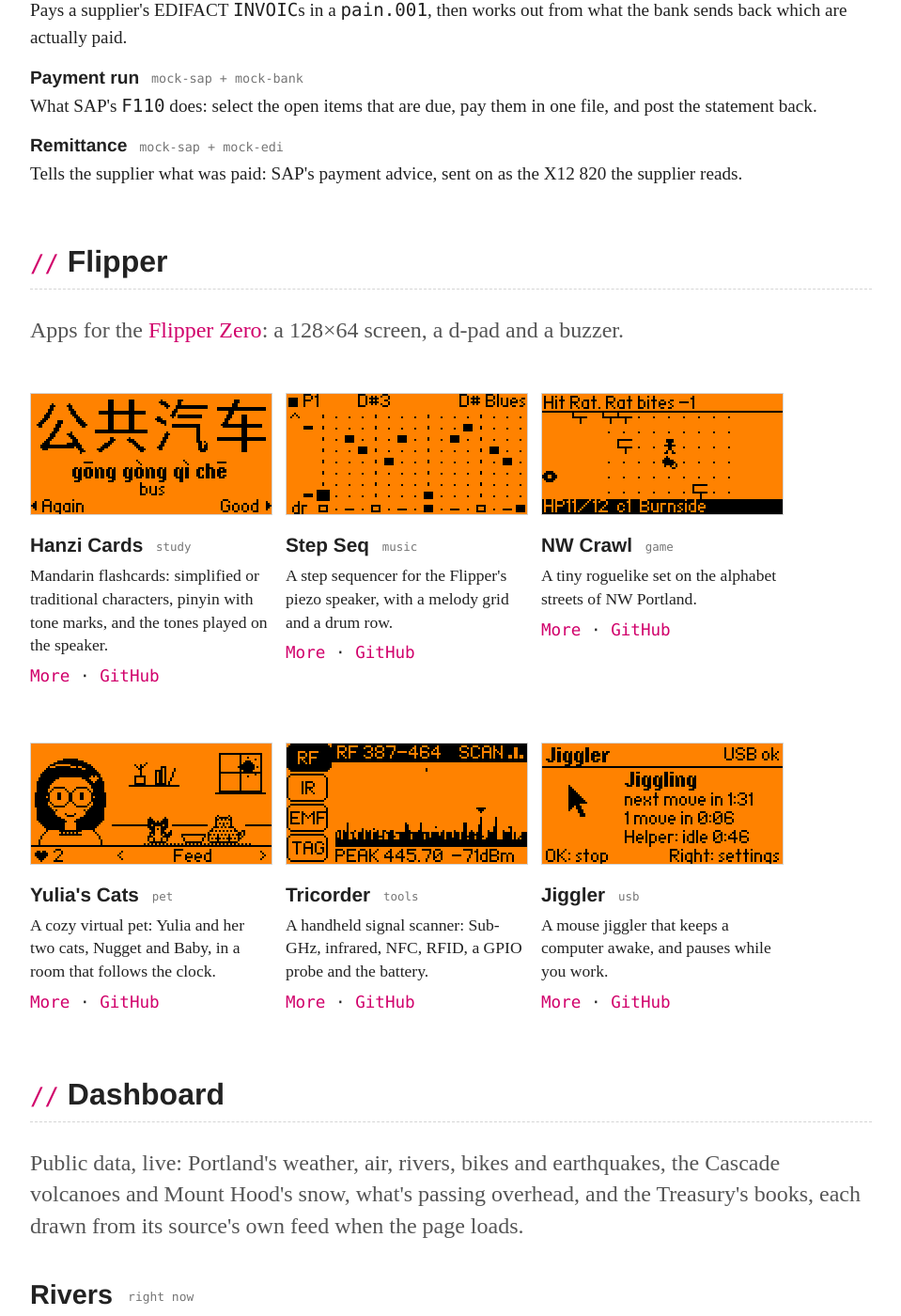
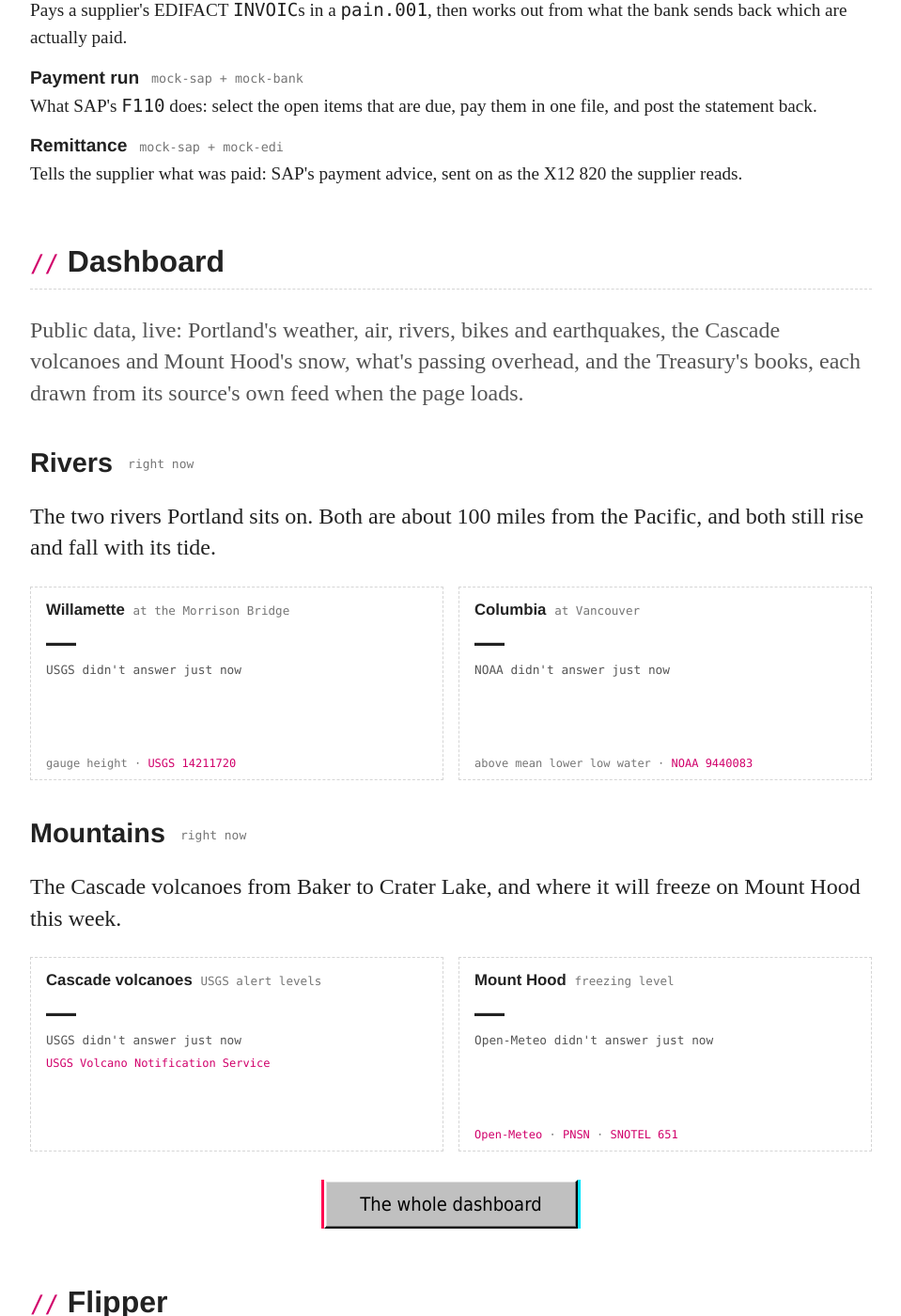
Before and after one commit to rseufert/rseufert.github.io, a Jekyll site: the page built from index.html, in a window 1280 px wide and 1400 px high, scrolled down 6858 px. Shown: the whole window at 94% size, without its empty margins (160-1119 px from the left). Built offline with Jekyll 4.4.1, drawn with Linux system fonts in a browser that asks for light colours; part of the change alters nothing that is shown; some of the changed text lies outside the part shown.

Commit message:
Finish the home page's mountains and the dashboard-before-Flipper order
The previous commit was meant to carry these and went up with only the
removal of js/rivers.js, which the live home page still loaded. This adds
js/home-dashboard.js, the Mountains block, the new section and menu order,
and their styles and notes.

Co-Authored-By: Claude Opus 5.5 <noreply@anthropic.com>

```diff
--- a/_layouts/default.html
+++ b/_layouts/default.html
@@ -16,8 +16,8 @@
 	    		<ul>
 	        		<!--<li><a href="/">Home</a></li>-->
 	        		<li><a href="/#projects">projects</a></li>
+	        		<li><a href="/dashboard/">dashboard</a></li>
 	        		<li><a href="/#flipper">flipper</a></li>
-	        		<li><a href="/dashboard/">dashboard</a></li>
 	        		<li><a href="/blog/">blog</a></li>
 	        		<li><a href="/media/">media</a></li>
 
--- a/css/main.css
+++ b/css/main.css
@@ -672,9 +672,9 @@ code {
     paint-order: stroke; stroke: var(--bg); stroke-width: 3px; stroke-linejoin: round;
 }
 
-/* The home page's rivers (index.html, js/rivers.js): two tiles, each a
-   level, which way it is heading, and a two-day sparkline in the faint ink
-   with the latest reading as an accent dot. */
+/* The home page's dashboard section (index.html, js/home-dashboard.js):
+   tiles, each a value, a note, and a sparkline in the faint ink with one
+   reading as an accent dot, or the volcanoes' alert levels as a list. */
 .rivers .river-tiles {
     display: grid;
     grid-template-columns: repeat(auto-fit, minmax(240px, 1fr));
@@ -712,3 +712,22 @@ code {
 .dash .status-label { fill: var(--soft); font: 11px var(--mono); }
 .dash .row-label { fill: var(--ink); font-size: 12px; }
 .dash .day.hover .row-label { font-weight: 600; }
+.rivers .spark .ref { fill: none; stroke: var(--faint); stroke-width: 1; }
+/* Alert levels are status colours, reserved for state, always beside the name. */
+.rivers .volcano-list ul {
+    list-style: none; padding: 0; margin: 12px 0 0;
+    /* Down the columns, so Washington's five are on the left and Oregon's on the right. */
+    display: grid; grid-template-columns: repeat(2, minmax(0, 1fr)); grid-template-rows: repeat(5, auto);
+    grid-auto-flow: column; gap: 3px 12px;
+    font: 0.8em/1.5 var(--mono); color: var(--soft);
+}
+.rivers .volcano-list strong { color: var(--ink); }
+.rivers .status-dot {
+    display: inline-block; width: 8px; height: 8px; border-radius: 50%;
+    margin-right: 7px; vertical-align: 0;
+}
+.rivers .status-good { background: #0ca30c; }
+.rivers .status-warning { background: #fab219; }
+.rivers .status-serious { background: #ec835a; }
+.rivers .status-critical { background: #d03b3b; }
+.rivers .status-none { background: var(--faint); }
--- a/index.html
+++ b/index.html
@@ -111,6 +111,57 @@ mock-einvoice --port 8100</code></pre>
 	</div><!-- /.project -->
 </section><!-- /.projects -->
 
+<section id="dashboard" class="projects rivers">
+	<h2>Dashboard</h2>
+	<p class="lede">Public data, live: Portland's weather, air, rivers, bikes and earthquakes, the Cascade volcanoes and Mount Hood's snow, what's passing overhead, and the Treasury's books, each drawn from its source's own feed when the page loads.</p>
+
+	<div class="project">
+		<h3><a href="/dashboard/#portland">Rivers</a> <span class="tag">right now</span></h3>
+		<p>The two rivers Portland sits on. Both are about 100 miles from the Pacific, and both still rise and fall with its tide.</p>
+		<div class="river-tiles">
+			<div class="river" id="river-willamette">
+				<div class="label">Willamette <span>at the Morrison Bridge</span></div>
+				<div class="value">&hellip;</div>
+				<div class="note"></div>
+				<div class="spark"></div>
+				<div class="readout" aria-live="polite"></div>
+				<p class="source">gauge height · <a href="https://waterdata.usgs.gov/monitoring-location/14211720/">USGS 14211720</a></p>
+			</div>
+			<div class="river" id="river-columbia">
+				<div class="label">Columbia <span>at Vancouver</span></div>
+				<div class="value">&hellip;</div>
+				<div class="note"></div>
+				<div class="spark"></div>
+				<div class="readout" aria-live="polite"></div>
+				<p class="source">above mean lower low water · <a href="https://tidesandcurrents.noaa.gov/stationhome.html?id=9440083">NOAA 9440083</a></p>
+			</div>
+		</div>
+	</div><!-- /.project -->
+
+	<div class="project">
+		<h3><a href="/dashboard/#mountains">Mountains</a> <span class="tag">right now</span></h3>
+		<p>The Cascade volcanoes from Baker to Crater Lake, and where it will freeze on Mount Hood this week.</p>
+		<div class="river-tiles">
+			<div class="river" id="mountain-volcanoes">
+				<div class="label">Cascade volcanoes <span>USGS alert levels</span></div>
+				<div class="value">&hellip;</div>
+				<div class="note"></div>
+				<div class="volcano-list"></div>
+				<p class="source"><a href="https://volcanoes.usgs.gov/hans-public/">USGS Volcano Notification Service</a></p>
+			</div>
+			<div class="river" id="mountain-hood">
+				<div class="label">Mount Hood <span>freezing level</span></div>
+				<div class="value">&hellip;</div>
+				<div class="note"></div>
+				<div class="spark"></div>
+				<div class="readout" aria-live="polite"></div>
+				<p class="source"><a href="https://open-meteo.com/">Open-Meteo</a> · <a href="https://pnsn.org/volcanoes/mount-hood">PNSN</a> · <a href="https://wcc.sc.egov.usda.gov/nwcc/site?sitenum=651">SNOTEL 651</a></p>
+			</div>
+		</div>
+		<p class="more"><a href="/dashboard/">The whole dashboard</a></p>
+	</div><!-- /.project -->
+</section><!-- /.dashboard -->
+
 <section id="flipper" class="projects flipper">
 	<h2>Flipper</h2>
 	<p class="lede">Apps for the <a href="https://flipperzero.one">Flipper Zero</a>: a 128&times;64 screen, a d-pad and a buzzer.</p>
@@ -154,34 +205,5 @@ mock-einvoice --port 8100</code></pre>
 		</div><!-- /.project -->
 	</div><!-- /.tiles -->
 </section><!-- /.flipper -->
-
-<section id="dashboard" class="projects rivers">
-	<h2>Dashboard</h2>
-	<p class="lede">Public data, live: Portland's weather, air, rivers, bikes and earthquakes, the Cascade volcanoes and Mount Hood's snow, what's passing overhead, and the Treasury's books, each drawn from its source's own feed when the page loads.</p>
-
-	<div class="project">
-		<h3><a href="/dashboard/#portland">Rivers</a> <span class="tag">right now</span></h3>
-		<p>The two rivers Portland sits on. Both are about 100 miles from the Pacific, and both still rise and fall with its tide.</p>
-		<div class="river-tiles">
-			<div class="river" id="river-willamette">
-				<div class="label">Willamette <span>at the Morrison Bridge</span></div>
-				<div class="value">&hellip;</div>
-				<div class="note"></div>
-				<div class="spark"></div>
-				<div class="readout" aria-live="polite"></div>
-				<p class="source">gauge height · <a href="https://waterdata.usgs.gov/monitoring-location/14211720/">USGS 14211720</a></p>
-			</div>
-			<div class="river" id="river-columbia">
-				<div class="label">Columbia <span>at Vancouver</span></div>
-				<div class="value">&hellip;</div>
-				<div class="note"></div>
-				<div class="spark"></div>
-				<div class="readout" aria-live="polite"></div>
-				<p class="source">above mean lower low water · <a href="https://tidesandcurrents.noaa.gov/stationhome.html?id=9440083">NOAA 9440083</a></p>
-			</div>
-		</div>
-		<p class="more"><a href="/dashboard/">The whole dashboard</a></p>
-	</div><!-- /.project -->
-</section><!-- /.dashboard -->
 <script src="/js/films.js" defer></script>
-<script src="/js/rivers.js" defer></script>
+<script src="/js/home-dashboard.js" defer></script>
--- /dev/null
+++ b/js/home-dashboard.js
@@ -0,0 +1,259 @@
+/* The home page's dashboard section (index.html, #dashboard): the two rivers
+   and the mountains, right now. Plain SVG, so the home page does not load D3
+   for a few small lines; the dashboard page has the rest.
+
+   Rivers: the Willamette at the Morrison Bridge (USGS) and the Columbia at
+   Vancouver (NOAA), each as its level, which way it is heading, and a
+   two-day sparkline. Mountains: the ten Cascade volcanoes' USGS alert
+   levels, and Mount Hood's freezing level for the week ahead against its
+   summit, with its earthquakes and snow. Each tile fails on its own. */
+(function () {
+    "use strict";
+
+    var TZ = "America/Los_Angeles";
+    var DAY = 864e5;
+    var NS = "http://www.w3.org/2000/svg";
+    var FT = 3.28084;
+    var HOOD = { lat: 45.374, lon: -121.695, summitFt: Math.round(3426 * 3.28084) };
+
+    function when(d) {
+        return new Date(d).toLocaleString("en-US", { timeZone: TZ, weekday: "short", hour: "numeric", minute: "2-digit" });
+    }
+    function feet(v) { return (v < 0 ? "−" : "") + Math.abs(v).toFixed(1) + " ft"; }
+    function bigFeet(v) { return Math.round(v).toLocaleString("en-US") + " ft"; }
+
+    function getJSON(url) {
+        var ctl = new AbortController();
+        var timer = setTimeout(function () { ctl.abort(); }, 30000);
+        return fetch(url, { signal: ctl.signal }).then(function (r) {
+            clearTimeout(timer);
+            if (!r.ok) throw new Error("HTTP " + r.status);
+            return r.json();
+        });
+    }
+
+    // Rising or falling: the level now against an hour ago.
+    function trend(points) {
+        var last = points[points.length - 1], t = last.x - 36e5, before = points[0];
+        for (var i = points.length - 1; i >= 0; i--) { if (points[i].x <= t) { before = points[i]; break; } }
+        var d = last.y - before.y;
+        return Math.abs(d) < 0.05 ? "steady" : d > 0 ? "rising" : "falling";
+    }
+
+    // A sparkline in the faint ink, with one reading (the latest, or now) as
+    // an accent dot, an optional reference line, and a readout under it that
+    // follows the pointer or the arrow keys.
+    //   opts: { label, fmt, resting, mark (index), ref: { y } }
+    function sparkline(tile, points, opts) {
+        var box = tile.querySelector(".spark");
+        var readout = tile.querySelector(".readout");
+        var w = 240, h = 44, pad = 5;
+        var x0 = points[0].x, x1 = points[points.length - 1].x;
+        var ys = points.map(function (p) { return p.y; });
+        if (opts.ref) ys.push(opts.ref.y);
+        var lo = Math.min.apply(null, ys), hi = Math.max.apply(null, ys);
+        var sx = function (x) { return pad + (x - x0) / (x1 - x0 || 1) * (w - 2 * pad); };
+        var sy = function (y) { return h - pad - (y - lo) / (hi - lo || 1) * (h - 2 * pad); };
+        var svg = document.createElementNS(NS, "svg");
+        svg.setAttribute("viewBox", "0 0 " + w + " " + h);
+        svg.setAttribute("preserveAspectRatio", "none");
+        svg.setAttribute("tabindex", "0");
+        svg.setAttribute("role", "img");
+        svg.setAttribute("aria-label", opts.label + ". Use the arrow keys to read it.");
+        function line(cls, d) {
+            var n = document.createElementNS(NS, cls === "cross" ? "line" : "path");
+            n.setAttribute("class", cls);
+            if (d) n.setAttribute("d", d);
+            n.setAttribute("vector-effect", "non-scaling-stroke");
+            svg.appendChild(n);
+            return n;
+        }
+        if (opts.ref) line("ref", "M0," + sy(opts.ref.y).toFixed(1) + "H" + w);
+        line("line", points.map(function (p, i) { return (i ? "L" : "M") + sx(p.x).toFixed(1) + "," + sy(p.y).toFixed(1); }).join(""));
+        var cross = line("cross");
+        cross.setAttribute("y1", 0); cross.setAttribute("y2", h);
+        cross.style.display = "none";
+        box.textContent = "";
+        box.appendChild(svg);
+        // The dots are HTML, so they stay round however the line is stretched.
+        function dot(cls) {
+            var d = document.createElement("span");
+            d.className = "dot " + cls;
+            box.appendChild(d);
+            return d;
+        }
+        var markAt = opts.mark === undefined ? points.length - 1 : opts.mark;
+        var end = dot("end"), hover = dot("hover");
+        function place(d, p) {
+            d.style.left = (sx(p.x) / w * 100) + "%";
+            d.style.top = (sy(p.y) / h * 100) + "%";
+        }
+        place(end, points[markAt]);
+        hover.style.display = "none";
+        readout.textContent = opts.resting;
+        var index = markAt;
+        function show(i) {
+            index = Math.max(0, Math.min(points.length - 1, i));
+            var p = points[index];
+            cross.setAttribute("x1", sx(p.x)); cross.setAttribute("x2", sx(p.x));
+            cross.style.display = "";
+            place(hover, p);
+            hover.style.display = "";
+            readout.textContent = when(p.x) + " · " + opts.fmt(p.y);
+        }
+        function hide() { cross.style.display = "none"; hover.style.display = "none"; readout.textContent = opts.resting; }
+        svg.addEventListener("pointermove", function (ev) {
+            var r = svg.getBoundingClientRect();
+            var t = x0 + ((ev.clientX - r.left) / r.width * w - pad) / (w - 2 * pad) * (x1 - x0);
+            var best = 0;
+            for (var i = 1; i < points.length; i++) { if (Math.abs(points[i].x - t) < Math.abs(points[best].x - t)) best = i; }
+            show(best);
+        });
+        svg.addEventListener("pointerleave", hide);
+        svg.addEventListener("focus", function () { show(index); });
+        svg.addEventListener("blur", hide);
+        svg.addEventListener("keydown", function (ev) {
+            var step = ev.shiftKey ? 12 : 1;
+            if (ev.key === "ArrowLeft") show(index - step);
+            else if (ev.key === "ArrowRight") show(index + step);
+            else if (ev.key === "Escape") hide();
+            else return;
+            ev.preventDefault();
+        });
+    }
+
+    function fill(id, value, note) {
+        var tile = document.getElementById(id);
+        tile.querySelector(".value").textContent = value;
+        var n = tile.querySelector(".note");
+        n.textContent = "";
+        if (note instanceof Node) n.appendChild(note); else n.textContent = note;
+        return tile;
+    }
+    function fail(id, who) {
+        fill(id, "—", who + " didn't answer just now");
+        var t = document.getElementById(id);
+        ["spark", "readout", "volcano-list"].forEach(function (c) { var n = t.querySelector("." + c); if (n) n.textContent = ""; });
+    }
+    function lowHigh(points, fmt) {
+        var ys = points.map(function (p) { return p.y; });
+        return "low " + fmt(Math.min.apply(null, ys)) + ", high " + fmt(Math.max.apply(null, ys));
+    }
+
+    /* ---- rivers ---------------------------------------------------------- */
+
+    // USGS gauge height at the Morrison Bridge, every 15 minutes, and the
+    // flow, which goes negative when the tide pushes the river upstream.
+    getJSON("https://waterservices.usgs.gov/nwis/iv/?format=json&sites=14211720&parameterCd=00060,00065&period=P2D")
+        .then(function (j) {
+            var series = {};
+            j.value.timeSeries.forEach(function (ts) {
+                var nodata = ts.variable.noDataValue;
+                series[ts.variable.variableCode[0].value] = ts.values[0].value
+                    .map(function (v) { return { x: +new Date(v.dateTime), y: +v.value }; })
+                    .filter(function (p) { return p.y !== nodata && !isNaN(p.y); });
+            });
+            var stage = series["00065"] || [], flow = series["00060"] || [];
+            if (stage.length < 2) throw new Error("no readings");
+            var now = stage[stage.length - 1];
+            var dir = flow.length ? (flow[flow.length - 1].y < 0 ? " · running upstream on the tide" : " · running downstream") : "";
+            var tile = fill("river-willamette", feet(now.y), trend(stage) + dir + " · " + when(now.x));
+            sparkline(tile, stage, { label: "Willamette gauge height over two days: " + lowHigh(stage, feet), fmt: feet,
+                                     resting: "the past two days · " + lowHigh(stage, feet) });
+        }).catch(function () { fail("river-willamette", "USGS"); });
+
+    // NOAA's water level at Vancouver, every six minutes, in feet above mean lower low water.
+    getJSON("https://api.tidesandcurrents.noaa.gov/api/prod/datagetter?station=9440083&product=water_level&datum=MLLW&date=recent&units=english&time_zone=gmt&format=json&application=rickseufert.com")
+        .then(function (j) {
+            if (j.error) throw new Error(j.error.message);
+            var pts = j.data.filter(function (d) { return d.v !== ""; }).map(function (d) {
+                return { x: Date.parse(d.t.replace(" ", "T") + "Z"), y: +d.v };
+            });
+            if (pts.length < 2) throw new Error("no readings");
+            var since = pts[pts.length - 1].x - 2 * DAY;
+            pts = pts.filter(function (p) { return p.x >= since; });
+            var now = pts[pts.length - 1];
+            var tile = fill("river-columbia", feet(now.y), trend(pts) + " · " + when(now.x));
+            sparkline(tile, pts, { label: "Columbia water level over two days: " + lowHigh(pts, feet), fmt: feet,
+                                   resting: "the past two days · " + lowHigh(pts, feet) });
+        }).catch(function () { fail("river-columbia", "NOAA"); });
+
+    /* ---- mountains ------------------------------------------------------- */
+
+    // The ten Cascade volcanoes USGS watches, north to south, by its codes.
+    var VOLCANOES = [
+        ["wa2", "Baker"], ["wa3", "Glacier Peak"], ["wa6", "Rainier"], ["wa4", "St. Helens"], ["wa1", "Adams"],
+        ["or12", "Hood"], ["or13", "Jefferson"], ["or20", "Three Sisters"], ["or15", "Newberry"], ["or4", "Crater Lake"]
+    ];
+    // USGS's alert levels as status colours, always beside the level's name.
+    var ALERTS = { NORMAL: ["normal", "status-good"], ADVISORY: ["advisory", "status-warning"],
+                   WATCH: ["watch", "status-serious"], WARNING: ["warning", "status-critical"] };
+
+    getJSON("https://volcanoes.usgs.gov/hans-public/api/volcano/getMonitoredVolcanoes")
+        .then(function (list) {
+            var by = {};
+            list.forEach(function (v) { by[v.volcano_cd] = v.alert_level; });
+            var raised = 0;
+            var ul = document.createElement("ul");
+            VOLCANOES.forEach(function (v) {
+                var a = ALERTS[by[v[0]]] || [(by[v[0]] || "unassigned").toLowerCase(), "status-none"];
+                if (by[v[0]] && by[v[0]] !== "NORMAL") raised++;
+                var li = document.createElement("li");
+                var d = document.createElement("span");
+                d.className = "status-dot " + a[1];
+                li.appendChild(d);
+                li.appendChild(document.createTextNode(v[1]));
+                if (a[0] !== "normal") {
+                    var s = document.createElement("strong");
+                    s.textContent = " " + a[0];
+                    li.appendChild(s);
+                }
+                ul.appendChild(li);
+            });
+            var tile = fill("mountain-volcanoes", raised ? raised + " raised" : "all normal",
+                raised ? "Washington, then Oregon, north to south" : "green on all ten: Washington, then Oregon, north to south");
+            var box = tile.querySelector(".volcano-list");
+            box.textContent = "";
+            box.appendChild(ul);
+        }).catch(function () { fail("mountain-volcanoes", "USGS"); });
+
+    // Mount Hood: the freezing level for the week ahead (Open-Meteo), with the
+    // past 30 days' earthquakes (USGS) and the snow at the Test Site (SNOTEL)
+    // in the note, each left out if its source is slow or down.
+    var iso = function (d) { return d.toISOString().slice(0, 10); };
+    var hoodQuakes = getJSON("https://earthquake.usgs.gov/fdsnws/event/1/query?format=geojson&latitude=" + HOOD.lat +
+        "&longitude=" + HOOD.lon + "&maxradiuskm=20&starttime=" + new Date(Date.now() - 30 * DAY).toISOString().slice(0, 19))
+        .then(function (j) { return j.features.length; }, function () { return null; });
+    var hoodSnow = getJSON("https://wcc.sc.egov.usda.gov/awdbRestApi/services/v1/data?stationTriplets=651:OR:SNTL&elements=SNWD&duration=DAILY" +
+        "&beginDate=" + iso(new Date(Date.now() - 7 * DAY)) + "&endDate=" + iso(new Date()))
+        .then(function (j) {
+            var v = j[0].data[0].values.filter(function (x) { return x.value !== null && x.value !== undefined; });
+            return v.length ? v[v.length - 1].value : null;
+        }, function () { return null; });
+    getJSON("https://api.open-meteo.com/v1/forecast?latitude=" + HOOD.lat + "&longitude=" + HOOD.lon +
+        "&hourly=freezing_level_height&forecast_days=7&timezone=GMT")
+        .then(function (j) {
+            var pts = j.hourly.time.map(function (t, i) {
+                var v = j.hourly.freezing_level_height[i];
+                return { x: Date.parse(t + ":00Z"), y: v === null ? null : v * FT };
+            }).filter(function (p) { return p.y !== null; });
+            var nowAt = 0, now = Date.now();
+            pts.forEach(function (p, i) { if (Math.abs(p.x - now) < Math.abs(pts[nowAt].x - now)) nowAt = i; });
+            var ahead = pts.slice(nowAt);
+            if (ahead.length < 2) throw new Error("no forecast");
+            var low = ahead.reduce(function (a, p) { return p.y < a.y ? p : a; }, ahead[0]);
+            return Promise.all([hoodQuakes, hoodSnow]).then(function (more) {
+                var cur = ahead[0];
+                var note = (cur.y < HOOD.summitFt ? "freezing below" : "freezing above") + " the " + bigFeet(HOOD.summitFt) + " summit";
+                if (more[0] !== null) note += " · " + more[0] + (more[0] === 1 ? " earthquake" : " earthquakes") + " in 30 days";
+                if (more[1] !== null) note += " · " + more[1] + " in of snow at 5,380 ft";
+                var tile = fill("mountain-hood", bigFeet(cur.y), note);
+                sparkline(tile, ahead, {
+                    label: "Freezing level over Mount Hood for the week ahead, against the summit; lowest " + bigFeet(low.y),
+                    fmt: bigFeet, mark: 0, ref: { y: HOOD.summitFt },
+                    resting: "the week ahead; the line across is the summit · lowest " + bigFeet(low.y) + ", " +
+                        new Date(low.x).toLocaleString("en-US", { timeZone: TZ, weekday: "short" })
+                });
+            });
+        }).catch(function () { fail("mountain-hood", "Open-Meteo"); });
+})();
```
Also changed, not shown: README.md.
